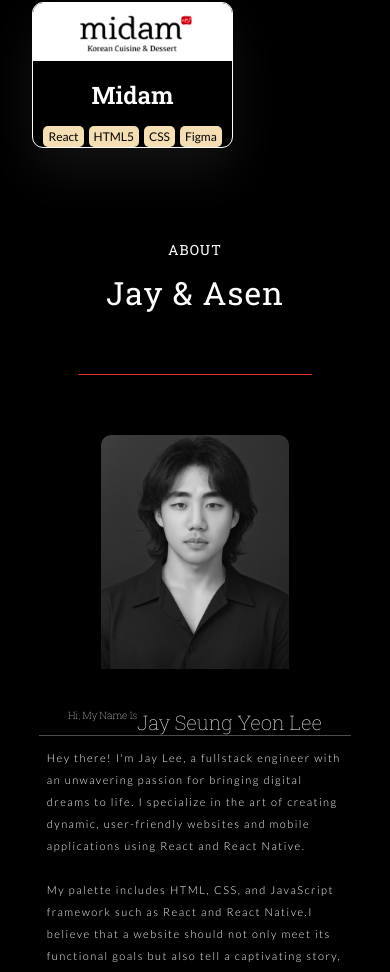
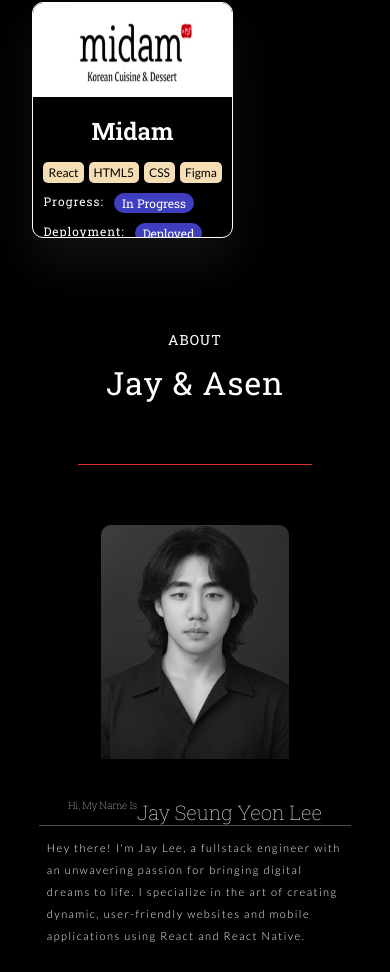
Before and after one commit to LeeJay0126/jayasen, a React (Create React App) app: page / in a window 390 px wide. Shown: the part 904-1876 px from the top of the page. Built offline with nearby package versions, Linux system fonts and the light colour scheme; a web font is replaced by a local one.

Commit message:
Project Card prototype finished
Project Card Prototype is finished in split screen view. Still need to work on the css to make it responsive.

```diff
--- a/src/Pages/Home/LatestProjectComponent.js
+++ b/src/Pages/Home/LatestProjectComponent.js
@@ -8,7 +8,8 @@ const LatestProjectComponent = () => {
     return (
         <div className="homeLatestProjectsContainer">
             <div className="homeProjectsFlex">
-                <ProjectItem src={project1[0]} alt={project1[1]} title={project1[2]} lang={project1[3]} />
+                <ProjectItem src={project1[0]} alt={project1[1]} title={project1[2]} lang={project1[3]}
+                             progress={project1[4]} deploy={project1[5]} url={project1[6]}/>
             </div>
         </div>
     );
--- a/src/Pages/Projects/Project.css
+++ b/src/Pages/Projects/Project.css
@@ -83,3 +83,33 @@
     border-radius: 5px;
     font-size: 12px;
 }
+
+/* Project Card Status Section */
+.projectCardFlex {
+    display: flex;
+    padding: 10px 10px 0px 10px;
+    color: white;
+    gap: 10px;
+}
+
+.projectCardFlex:last-child {
+    padding-bottom: 30px;
+}
+
+.PCSpan {
+    font-size: 12px;
+    letter-spacing: 1px;
+    font-weight: 400;
+    align-items: center;
+}
+
+.PCStatus {
+    padding: 2px 8px;
+    border-radius: 15px;
+    font-size: 12px;
+    font-weight: 400;
+}
+
+.PCTrue {
+    background-color: rgb(62, 62, 190);
+}
--- a/src/Pages/Projects/ProjectItem.js
+++ b/src/Pages/Projects/ProjectItem.js
@@ -13,6 +13,9 @@ const ProjectItem = (props) => {
         [1] = alt
         [2] = title
         [3] = languages
+        [4] = progression status / true == in progress
+        [5] = deployment status / true == deployed
+        [6] = url of the project if the project is being deployed
     */
     return (
         <div className="ProjectItemCard">
@@ -26,6 +29,18 @@ const ProjectItem = (props) => {
             <div className="projectCircleContainer">
                 {programmingLanguages}
             </div>
+            <section className="projectCardFlex">
+                <h3 className="PCSpan">
+                    Progress:
+                </h3>
+                {props.progress ? <h3 className="PCStatus PCTrue">In Progress</h3> : <h3 className="PCStatus PCFalse">Completed</h3>}
+            </section>
+            <section className="projectCardFlex">
+                <h3 className="PCSpan">
+                    Deployment:
+                </h3>
+                {props.deploy ? <h3 className="PCStatus PCTrue">Deployed</h3> : <h3 className="PCStatus PCFalse">Unavailable</h3>}
+            </section>
         </div>
     );
 };
--- a/src/Pages/Projects/ProjectItemList.js
+++ b/src/Pages/Projects/ProjectItemList.js
@@ -1,6 +1,6 @@
 
 const ProjectItemList = [
-    ["midam.png", "MidamLogo", "Midam", ["React", "HTML5", "CSS", "Figma"]]
+    ["midam.png", "MidamLogo", "Midam", ["React", "HTML5", "CSS", "Figma"], true, true, "http://www.midam.ca/broadway/menu"]
 ]
 
 export default ProjectItemList;
```
